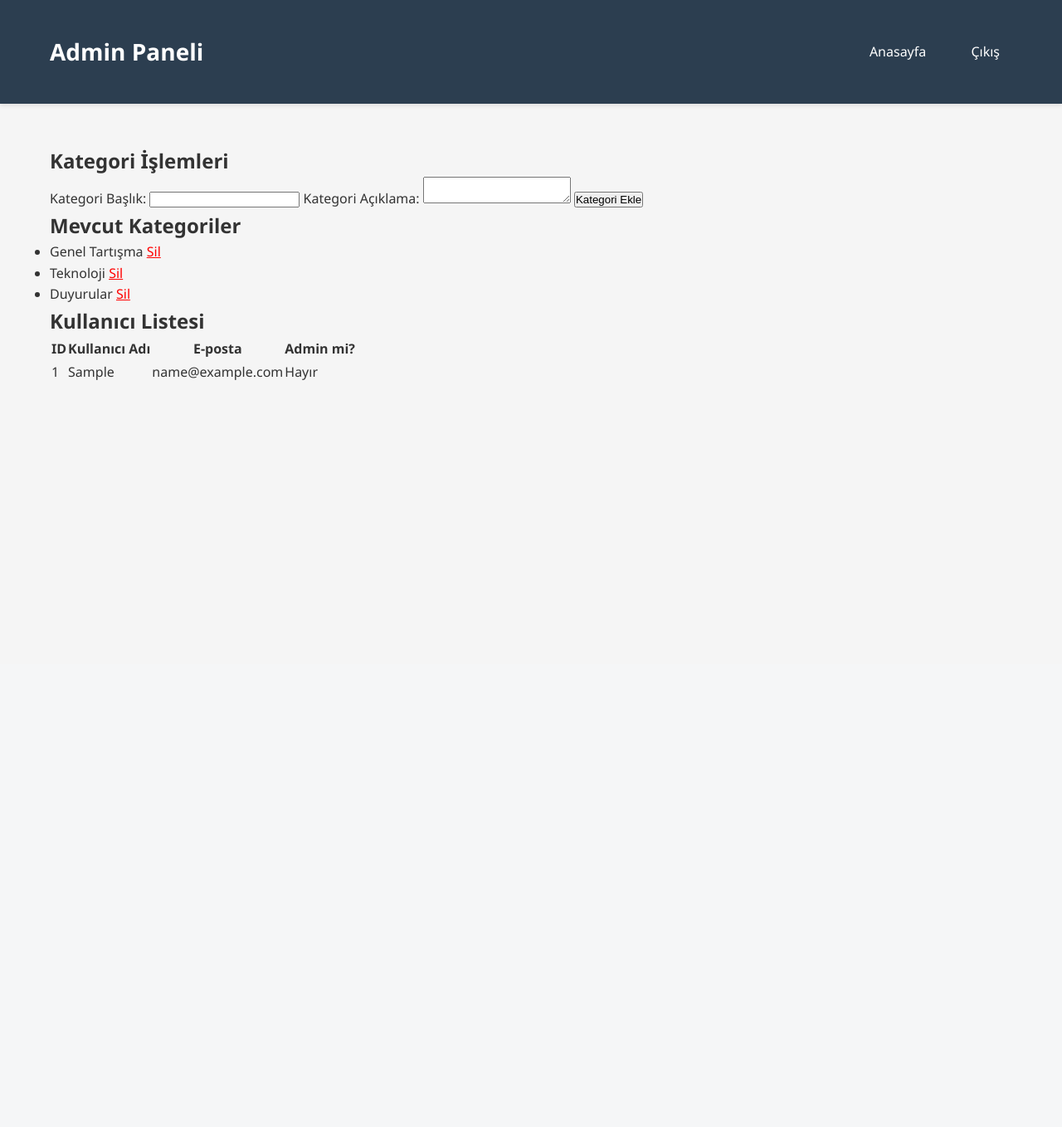
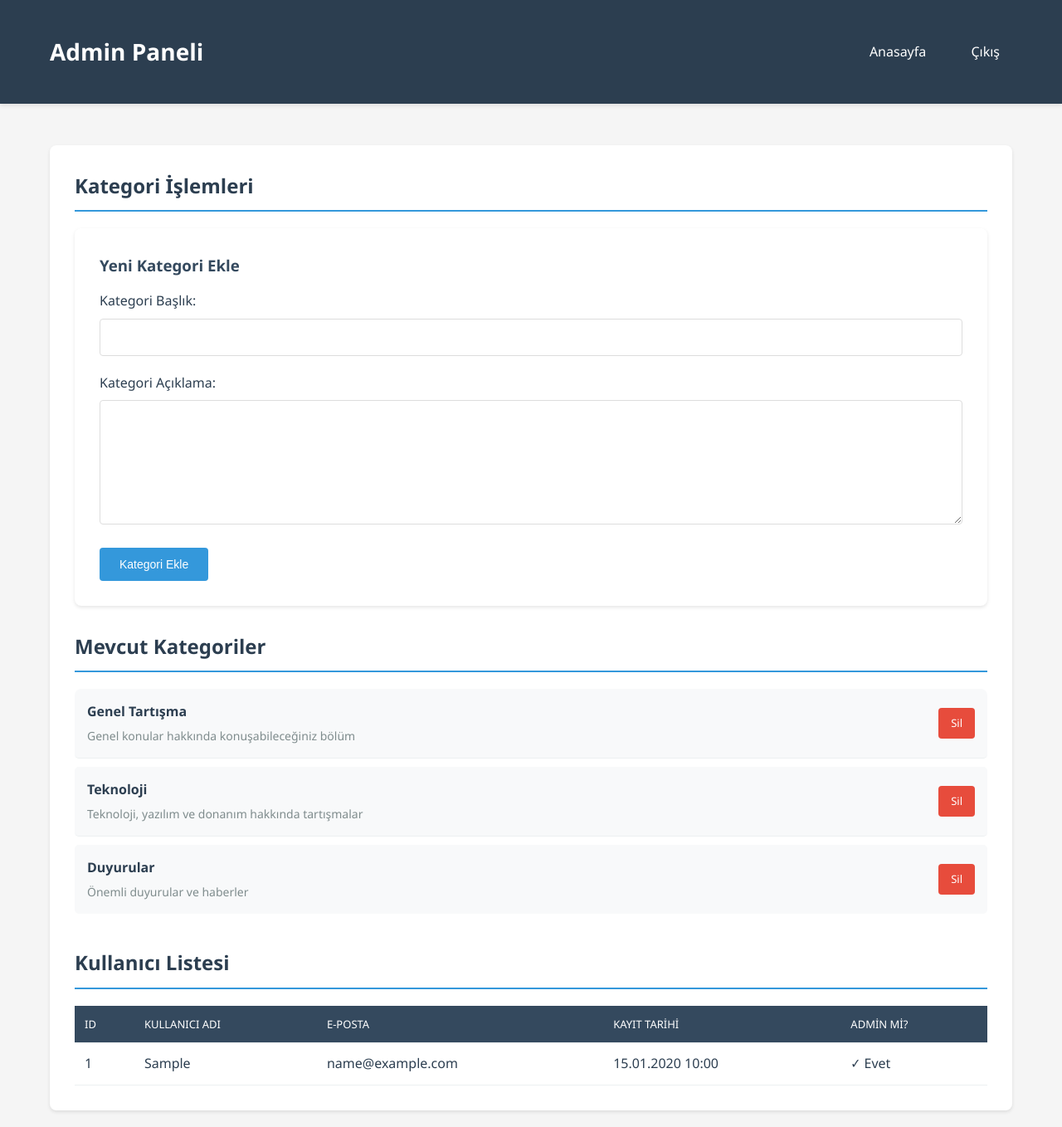
Before and after one commit to integrumart/basitPHPforum, a PHP site: page /basitPHPforum/admin.php in a window 1280 px wide. Shown: the whole page at 83% size. Before the commit the page ends 458 px from the top, so only its background shows below. Run offline with PHP 8.4, Linux system fonts and the light colour scheme; the visitor is signed in with stand-in values (Sample User, id 1); data comes from the database, SQL or seed files in the repository; tables that the repository leaves empty hold one stand-in row (values such as "Sample post"); data that the repository does not hold is empty.

Commit message:
Add admin panel with category management and user listing
Co-authored-by: integrumart <248398827+integrumart@users.noreply.github.com>

```diff
--- a/admin.php
+++ b/admin.php
@@ -2,7 +2,7 @@
 require_once 'config.php';
 
 // Admin girişi kontrolü
-if (!girisKontrol() || $_SESSION['is_admin'] != 1) {
+if (!adminKontrol()) {
     yonlendir('index.php');
 }
 
@@ -52,36 +52,56 @@ $kullanicilar = $sorgu->fetchAll();
         </div>
     </header>
     <div class="container">
+        <div class="admin-panel">
             <h2>Kategori İşlemleri</h2>
             <?php if (isset($mesaj)): ?>
-            <div class="mesaj"><?php echo $mesaj; ?></div>
+                <div class="basari"><?php echo temizle($mesaj); ?></div>
             <?php endif; ?>
             <?php if (isset($hata)): ?>
-            <div class="hata"><?php echo $hata; ?></div>
+                <div class="hata"><?php echo temizle($hata); ?></div>
             <?php endif; ?>
+
+            <div class="form-container">
+                <h3>Yeni Kategori Ekle</h3>
                 <form method="POST">
+                    <div class="form-group">
                         <label for="kategori_baslik">Kategori Başlık:</label>
                         <input type="text" name="kategori_baslik" id="kategori_baslik" required>
+                    </div>
+                    <div class="form-group">
                         <label for="kategori_aciklama">Kategori Açıklama:</label>
                         <textarea name="kategori_aciklama" id="kategori_aciklama" required></textarea>
-            <button type="submit" name="kategori_ekle">Kategori Ekle</button>
+                    </div>
+                    <button type="submit" name="kategori_ekle" class="btn">Kategori Ekle</button>
                 </form>
-        <h2>Mevcut Kategoriler</h2>
-        <ul>
+            </div>
+
+            <h2 style="margin-top: 30px;">Mevcut Kategoriler</h2>
+            <div class="kategori-liste admin-liste">
                 <?php
                 $kategoriler = $db->query("SELECT * FROM kategoriler ORDER BY id ASC")->fetchAll();
-            foreach ($kategoriler as $kategori) {
-                echo "<li>{$kategori['baslik']} <a href='?kategori_sil={$kategori['id']}' style='color:red;'>Sil</a></li>";
-            }
-            ?>
-        </ul>
-        <h2>Kullanıcı Listesi</h2>
-        <table>
+                foreach ($kategoriler as $kategori): ?>
+                    <div class="kategori-item">
+                        <div class="kategori-bilgi">
+                            <strong><?php echo temizle($kategori['baslik']); ?></strong>
+                            <p><?php echo temizle($kategori['aciklama']); ?></p>
+                        </div>
+                        <a href="?kategori_sil=<?php echo $kategori['id']; ?>"
+                           class="btn btn-sil"
+                           onclick="return confirm('Bu kategoriyi silmek istediğinizden emin misiniz?');">Sil</a>
+                    </div>
+                <?php endforeach; ?>
+            </div>
+
+            <h2 style="margin-top: 30px;">Kullanıcı Listesi</h2>
+            <div class="tablo-container">
+                <table class="admin-tablo">
                     <thead>
                         <tr>
                             <th>ID</th>
                             <th>Kullanıcı Adı</th>
                             <th>E-posta</th>
+                            <th>Kayıt Tarihi</th>
                             <th>Admin mi?</th>
                         </tr>
                     </thead>
@@ -89,13 +109,16 @@ $kullanicilar = $sorgu->fetchAll();
                         <?php foreach ($kullanicilar as $kullanici): ?>
                             <tr>
                                 <td><?php echo $kullanici['id']; ?></td>
-                        <td><?php echo htmlspecialchars($kullanici['kullanici_adi']); ?></td>
-                        <td><?php echo htmlspecialchars($kullanici['email']); ?></td>
-                        <td><?php echo $kullanici['is_admin'] ? 'Evet' : 'Hayır'; ?></td>
+                                <td><?php echo temizle($kullanici['kullanici_adi']); ?></td>
+                                <td><?php echo temizle($kullanici['email']); ?></td>
+                                <td><?php echo date('d.m.Y H:i', strtotime($kullanici['kayit_tarihi'])); ?></td>
+                                <td><?php echo $kullanici['is_admin'] ? '✓ Evet' : '✗ Hayır'; ?></td>
                             </tr>
                         <?php endforeach; ?>
                     </tbody>
                 </table>
             </div>
+        </div>
+    </div>
 </body>
 </html>
--- a/config.php
+++ b/config.php
@@ -30,6 +30,10 @@ function girisKontrol() {
     return isset($_SESSION['kullanici_id']);
 }
 
+function adminKontrol() {
+    return girisKontrol() && isset($_SESSION['is_admin']) && $_SESSION['is_admin'] == 1;
+}
+
 function yonlendir($sayfa) {
     header("Location: $sayfa");
     exit();
--- a/database.sql
+++ b/database.sql
@@ -9,6 +9,7 @@ CREATE TABLE IF NOT EXISTS kullanicilar (
     kullanici_adi VARCHAR(50) UNIQUE NOT NULL,
     email VARCHAR(100) UNIQUE NOT NULL,
     sifre VARCHAR(255) NOT NULL,
+    is_admin TINYINT(1) NOT NULL DEFAULT 0,
     kayit_tarihi DATETIME DEFAULT CURRENT_TIMESTAMP,
     INDEX idx_kullanici_adi (kullanici_adi)
 ) ENGINE=InnoDB DEFAULT CHARSET=utf8mb4 COLLATE=utf8mb4_unicode_ci;
--- a/giris.php
+++ b/giris.php
@@ -24,6 +24,7 @@ if ($_SERVER['REQUEST_METHOD'] == 'POST') {
             if ($kullanici && password_verify($sifre, $kullanici['sifre'])) {
                 $_SESSION['kullanici_id'] = $kullanici['id'];
                 $_SESSION['kullanici_adi'] = $kullanici['kullanici_adi'];
+                $_SESSION['is_admin'] = $kullanici['is_admin'] ?? 0;
                 yonlendir('index.php');
             } else {
                 $hata = 'Kullanıcı adı veya şifre hatalı!';
--- a/index.php
+++ b/index.php
@@ -30,6 +30,9 @@ $kategoriler = $sorgu->fetchAll();
             <nav>
                 <?php if (girisKontrol()): ?>
                     <span style="color: #ecf0f1;">Hoşgeldin, <?php echo temizle($_SESSION['kullanici_adi']); ?></span>
+                    <?php if (adminKontrol()): ?>
+                        <a href="admin.php">Admin Paneli</a>
+                    <?php endif; ?>
                     <a href="cikis.php">Çıkış</a>
                 <?php else: ?>
                     <a href="giris.php">Giriş</a>
--- a/style.css
+++ b/style.css
@@ -264,3 +264,109 @@ nav a:hover {
     display: flex;
     align-items: center;
 }
+
+/* Admin Panel Stilleri */
+.admin-panel {
+    background: white;
+    border-radius: 8px;
+    box-shadow: 0 2px 4px rgba(0,0,0,0.1);
+    padding: 30px;
+}
+
+.admin-panel h2 {
+    color: #2c3e50;
+    margin-bottom: 20px;
+    padding-bottom: 10px;
+    border-bottom: 2px solid #3498db;
+}
+
+.admin-panel h3 {
+    color: #34495e;
+    margin-bottom: 15px;
+}
+
+.admin-liste {
+    background: transparent;
+    box-shadow: none;
+}
+
+.admin-liste .kategori-item {
+    display: flex;
+    justify-content: space-between;
+    align-items: center;
+    padding: 15px;
+    background: #f8f9fa;
+    margin-bottom: 10px;
+    border-radius: 5px;
+}
+
+.kategori-bilgi {
+    flex: 1;
+}
+
+.kategori-bilgi strong {
+    display: block;
+    color: #2c3e50;
+    font-size: 16px;
+    margin-bottom: 5px;
+}
+
+.kategori-bilgi p {
+    color: #7f8c8d;
+    font-size: 14px;
+    margin: 0;
+}
+
+.btn-sil {
+    background-color: #e74c3c;
+    padding: 8px 15px;
+    font-size: 13px;
+}
+
+.btn-sil:hover {
+    background-color: #c0392b;
+}
+
+/* Tablo Stilleri */
+.tablo-container {
+    overflow-x: auto;
+    margin-top: 15px;
+}
+
+.admin-tablo {
+    width: 100%;
+    border-collapse: collapse;
+    background: white;
+}
+
+.admin-tablo th,
+.admin-tablo td {
+    padding: 12px;
+    text-align: left;
+    border-bottom: 1px solid #ecf0f1;
+}
+
+.admin-tablo th {
+    background-color: #34495e;
+    color: white;
+    font-weight: 500;
+    text-transform: uppercase;
+    font-size: 13px;
+}
+
+.admin-tablo tbody tr:hover {
+    background-color: #f8f9fa;
+}
+
+.admin-tablo td {
+    color: #2c3e50;
+}
+
+/* Mesaj Stilleri */
+.mesaj {
+    background-color: #3498db;
+    color: white;
+    padding: 15px;
+    border-radius: 4px;
+    margin-bottom: 20px;
+}
```
Lines whose indentation alone changed are shown as unchanged.
